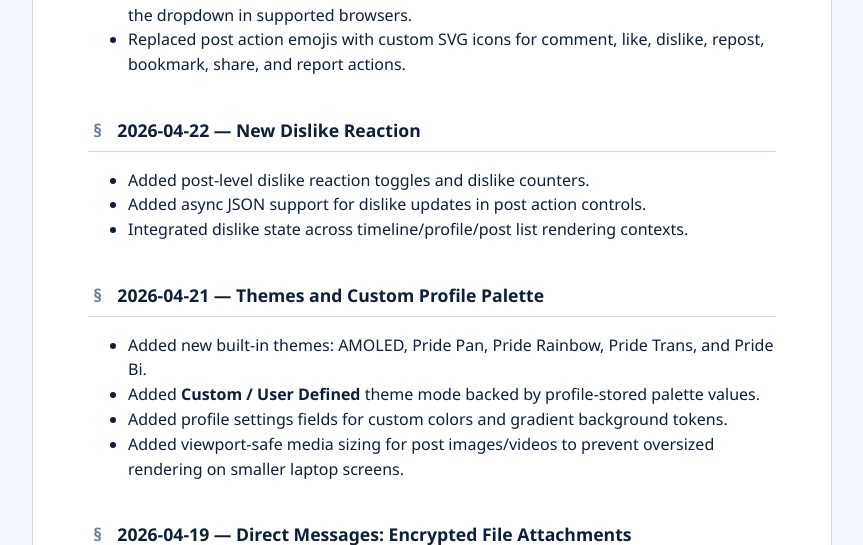
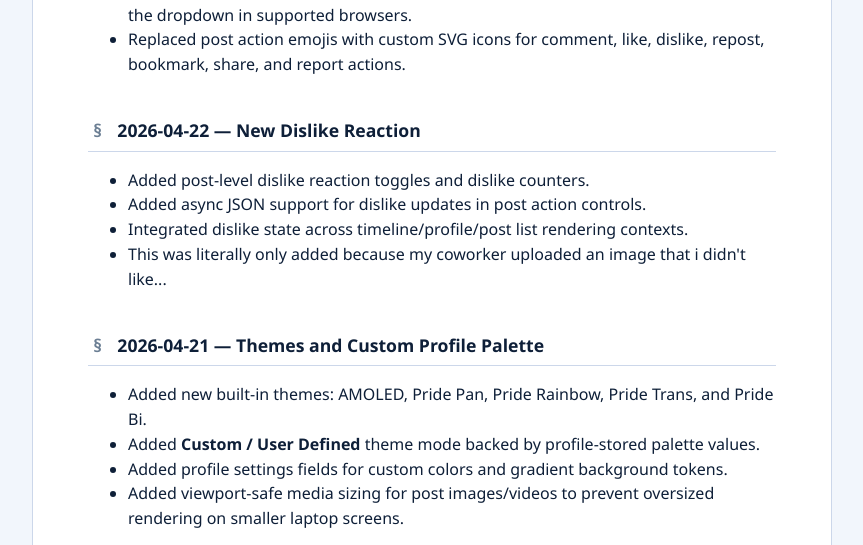
Before and after one commit to tg11-org/Freeparty, a Django app: template templates/core/changelog.html in a window 1280 px wide. Shown: the part 1317-1862 px from the top of the page, without its empty margins (208-1071 px from the left). Run offline with Django 5.2, Linux system fonts and the light colour scheme; the template is opened without the code that fills it, so the values that code supplies are empty.

Commit message:
even more of the same

```diff
--- a/templates/core/changelog.html
+++ b/templates/core/changelog.html
@@ -48,6 +48,7 @@
       <li>Added post-level dislike reaction toggles and dislike counters.</li>
       <li>Added async JSON support for dislike updates in post action controls.</li>
       <li>Integrated dislike state across timeline/profile/post list rendering contexts.</li>
+      <li>This was literally only added because my coworker uploaded an image that i didn't like...</li>
     </ul>
   </section>
 
```
